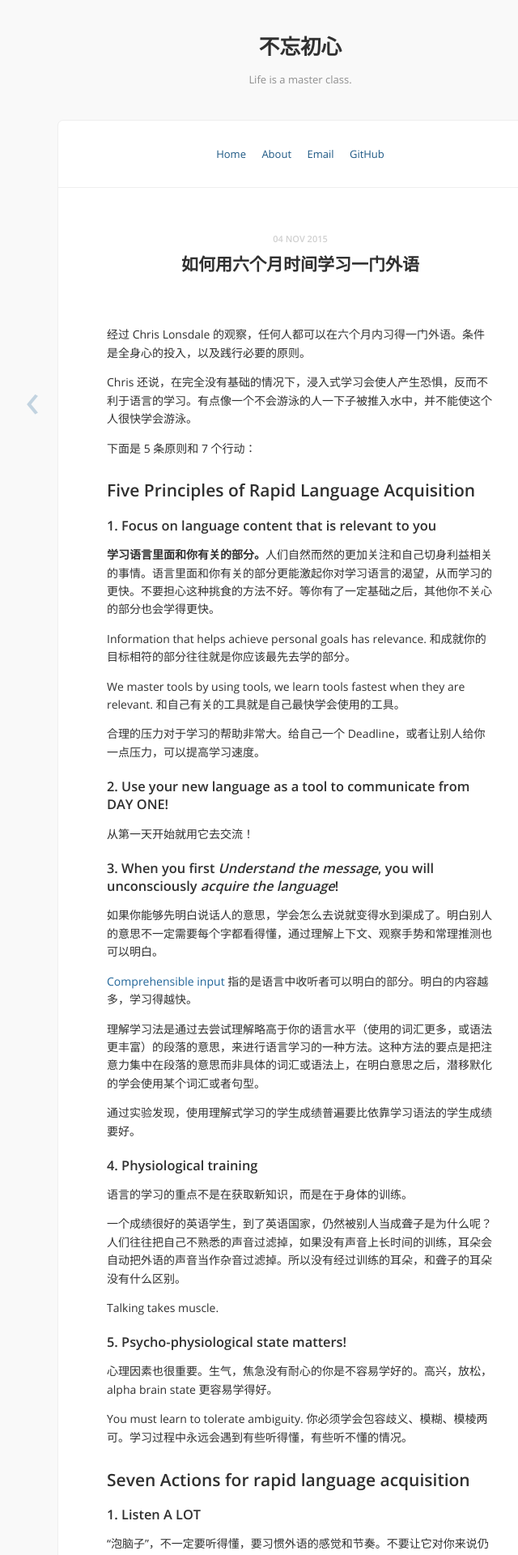
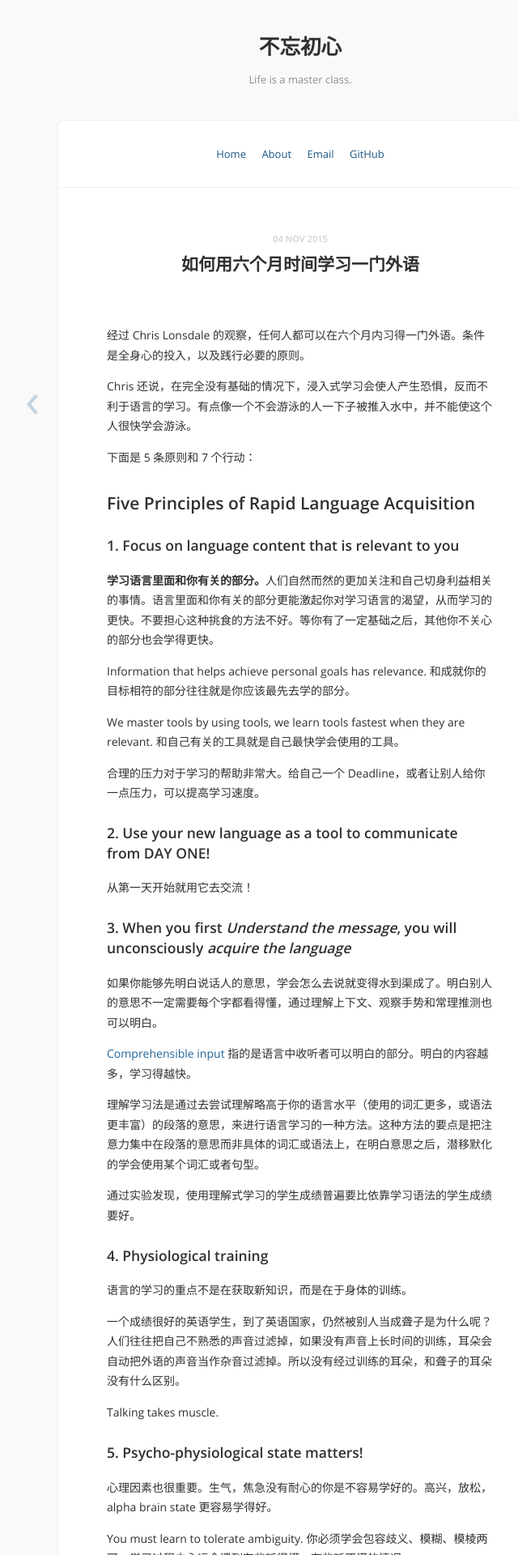
Before and after one commit to yusite/yuzijie, a Jekyll site: the page built from _posts/2015-11-04-learn-any-language-in-6-months.markdown, in a window 1280 px wide. Shown: the top 1920 px of the page at 81% size, without its empty margins (269-909 px from the left). Built offline with Jekyll 4.4.1, drawn with Linux system fonts in a browser that asks for light colours.

Commit message:
update style

```diff
--- a/_posts/2015-11-04-learn-any-language-in-6-months.markdown
+++ b/_posts/2015-11-04-learn-any-language-in-6-months.markdown
@@ -27,7 +27,7 @@ We master tools by using tools, we learn tools fastest when they are relevant.
 
 从第一天开始就用它去交流！
 
-### 3. When you first *Understand the message*, you will unconsciously *acquire the language*!
+### 3. When you first *Understand the message*, you will unconsciously *acquire the language*
 
 如果你能够先明白说话人的意思，学会怎么去说就变得水到渠成了。明白别人的意思不一定需要每个字都看得懂，通过理解上下文、观察手势和常理推测也可以明白。
 
--- a/_sass/_zac.scss
+++ b/_sass/_zac.scss
@@ -13,10 +13,29 @@
 
 ul.posts li {
   font-size: 14px;
+  margin-bottom: 22px;
+
+  &:last-child {
+    margin-bottom: 10px;
+  }
 }
 
-footer {
-  margin-top: 30px;
+section.post, section > p {
+  line-height: 1.75em;
+}
+
+section.post {
+  h2 {
+    margin: 1.5em 0 1.3em 0;
+  }
+  h3 {
+    margin: 1.4em 0 1.1em 0;
+    font-size: 1.25em;
+  }
+  h4 {
+    margin: 1.2em 0 1em 0;
+    font-size: 1.05em;
+  }
 }
 
 section.post blockquote:before, section > p blockquote:before {
@@ -29,7 +48,6 @@ section.post blockquote:before, section > p blockquote:before {
   color: #d0dfda;
 }
 
-section.post {
-  h2 { margin: 1.4em 0 1em 0; }
-  h3 { margin: 1.2em 0 0.8em 0; }
+footer {
+  margin-top: 30px;
 }
```
